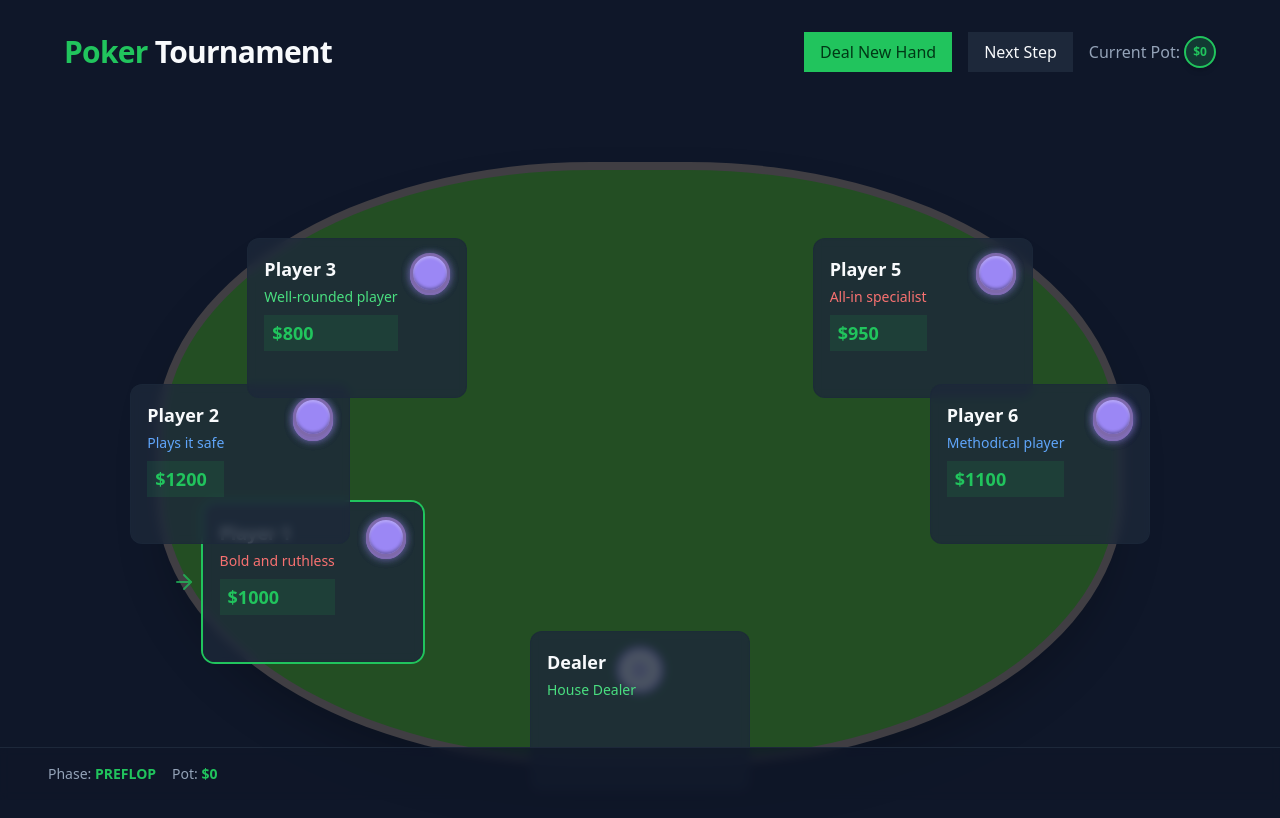
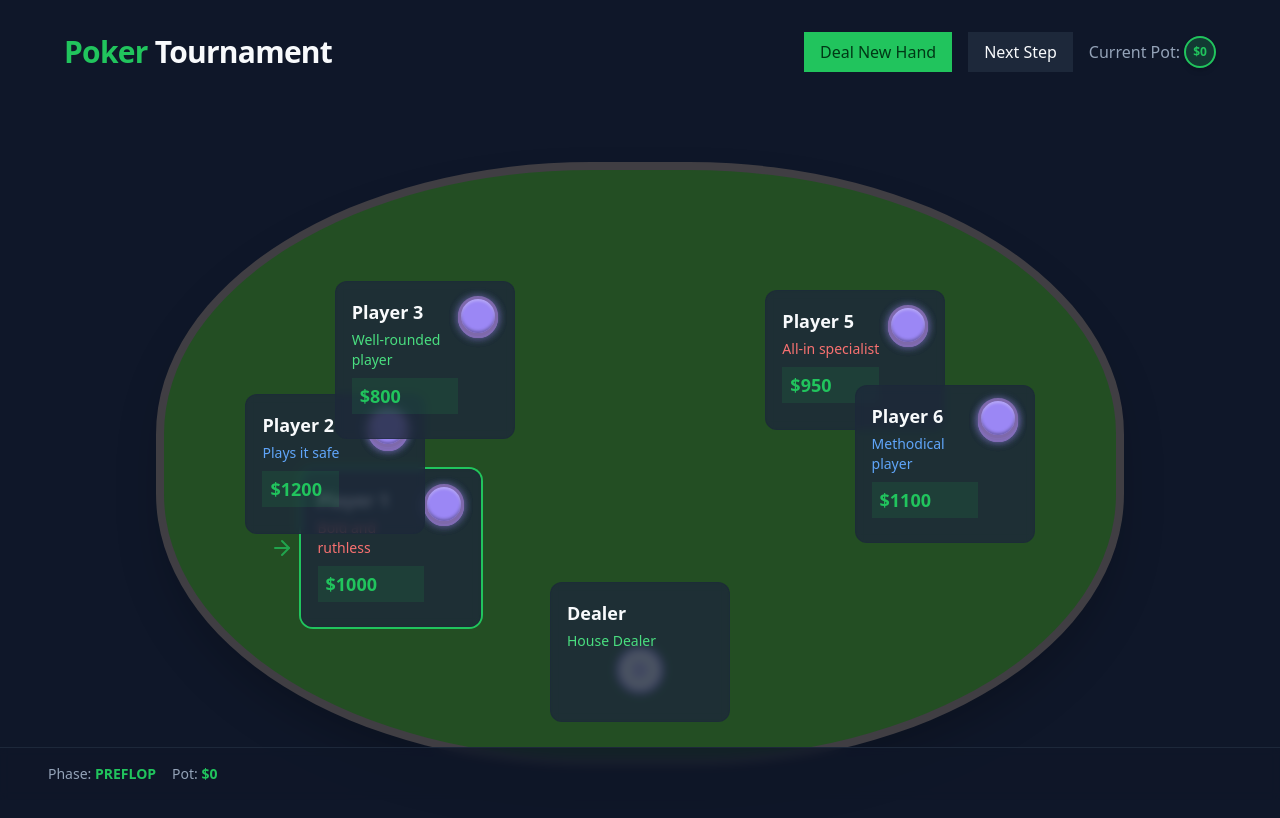
Before and after one commit to tmc/infinite-gambit, a React (Vite) app: page /holdem2 in a window 1280 px wide. Shown: the top 818 px of the page. Built offline with nearby package versions, Linux system fonts and the light colour scheme.

Commit message:
Fix: Community cards and player 6 cards
The community cards were not centered, and player 6 was missing cards. This commit addresses these issues by revising the layout of the game components.

```diff
--- a/src/components/poker/PlayerPanel.tsx
+++ b/src/components/poker/PlayerPanel.tsx
@@ -22,12 +22,12 @@ export const PlayerPanel: React.FC<PlayerPanelProps> = ({
 }) => {
   // Positions going clockwise from dealer (bottom center)
   const positions = [
-    { angle: 145, radius: { x: 42, y: 35 } },   // Player 1 (7:30)
-    { angle: 180, radius: { x: 42, y: 35 } },   // Player 2 (9:00)
-    { angle: -135, radius: { x: 42, y: 35 } },  // Player 3 (10:30)
-    { angle: 90, radius: { x: 0, y: 42 } },     // Dealer (6:00)
-    { angle: -45, radius: { x: 42, y: 35 } },   // Player 5 (1:30)
-    { angle: 0, radius: { x: 42, y: 35 } },     // Player 6 (3:00)
+    { angle: 145, radius: { x: 32, y: 25 } },   // Player 1 (7:30)
+    { angle: 180, radius: { x: 32, y: 25 } },   // Player 2 (9:00)
+    { angle: -135, radius: { x: 32, y: 25 } },  // Player 3 (10:30)
+    { angle: 90, radius: { x: 0, y: 32 } },     // Dealer (6:00)
+    { angle: -45, radius: { x: 32, y: 25 } },   // Player 5 (1:30)
+    { angle: 0, radius: { x: 32, y: 25 } },     // Player 6 (3:00)
   ];
 
   const pos = positions[index];
@@ -37,7 +37,7 @@ export const PlayerPanel: React.FC<PlayerPanelProps> = ({
 
   return (
     <div
-      className={`player-panel absolute w-[220px] min-h-[160px] -translate-x-1/2 -translate-y-1/2 ${
+      className={`player-panel absolute w-[180px] min-h-[140px] -translate-x-1/2 -translate-y-1/2 ${
         isCurrentPlayer ? 'ring-2 ring-primary' : ''
       } ${player.id === 'dealer' ? 'dealer-seat' : ''}`}
       style={{
@@ -50,7 +50,7 @@ export const PlayerPanel: React.FC<PlayerPanelProps> = ({
           <ArrowRight size={24} />
         </div>
       )}
-      <div className="flex justify-between items-start mb-2 min-h-[80px]">
+      <div className="flex justify-between items-start mb-2 min-h-[60px]">
         <div className="flex flex-col h-full">
           <h3 className="font-semibold text-lg mb-1">{player.name}</h3>
           <span
```
